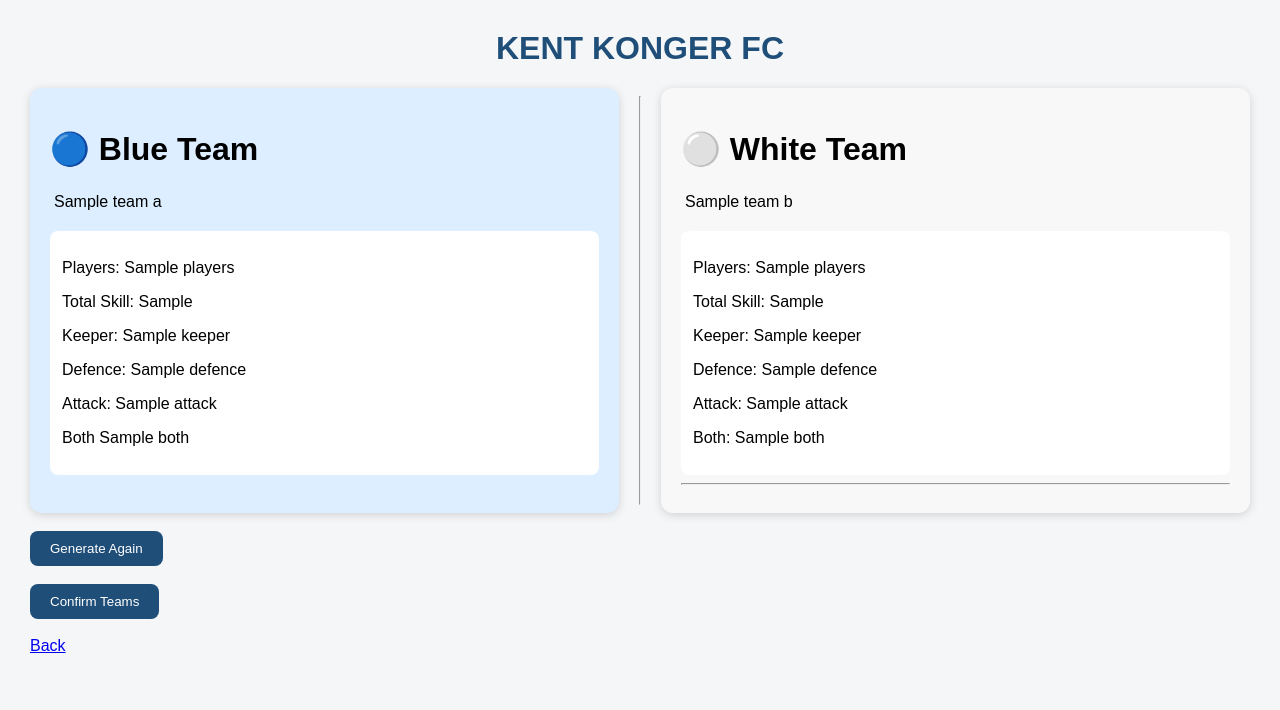
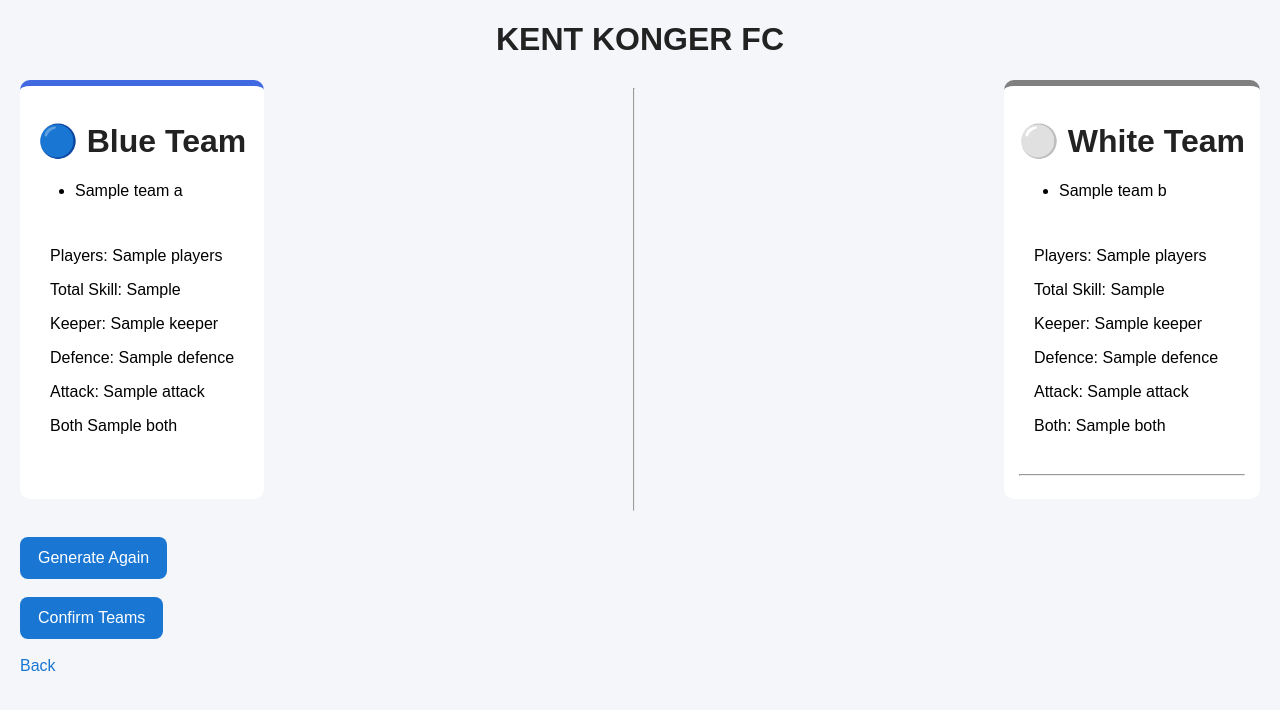
Before and after one commit to KENTKONGERFC/team-splitter, a Flask app: template templates/result.html in a window 1280 px wide. Shown: the top 710 px of the page. Run offline with Flask 3, Linux system fonts and the light colour scheme; the template is opened without the code that fills it: most values are stand-ins (such as "Sample title", 1, 10 or a date in 2020).

Commit message:
Refactor result.html to streamline styles and title
Removed unused CSS styles and updated title.

```diff
--- a/templates/result.html
+++ b/templates/result.html
@@ -2,107 +2,23 @@
 <html>
 
 <head>
+
+<meta charset="UTF-8">
+
+<meta
+name="viewport"
+content="width=device-width, initial-scale=1.0">
+
+<title>Football Team Splitter</title>
+
+<link
+rel="stylesheet"
+href="{{ url_for('static', filename='style.css') }}">
+
+</head>
+
+<head>
 <title>Team Result</title>
-
-<style>
-
-body{
-    font-family: Arial, sans-serif;
-    background:#f4f6f8;
-    margin:30px;
-}
-
-.title{
-    text-align:center;
-    color:#1f4e79;
-}
-
-.teams{
-    display:flex;
-    gap:20px;
-}
-
-.team{
-    flex:1;
-    border-radius:15px;
-    padding:20px;
-    box-shadow:0 2px 10px rgba(0,0,0,.15);
-}
-
-.blue{
-    background:#dceeff;
-}
-
-.white{
-    background:#ffffff;
-}
-
-.team h2{
-    text-align:center;
-}
-
-.team ul{
-    list-style:none;
-    padding-left:0;
-}
-
-.team li{
-    padding:4px;
-}
-
-.stats{
-    background:white;
-    padding:12px;
-    border-radius:10px;
-    margin-top:15px;
-}
-
-.buttons{
-    text-align:center;
-    margin-top:30px;
-}
-
-button{
-    background:#1f4e79;
-    color:white;
-    border:none;
-    padding:10px 20px;
-    border-radius:8px;
-    cursor:pointer;
-}
-
-button:hover{
-    opacity:0.9;
-}
-
-
-.teams{
-    display:flex;
-    gap:20px;
-}
-
-.team{
-    flex:1;
-    border-radius:12px;
-    padding:20px;
-}
-
-.blue{
-    background:#dceeff;
-}
-
-.white{
-    background:#f8f8f8;
-}
-
-.stats{
-    background:white;
-    padding:12px;
-    border-radius:8px;
-}
-
-</style>
-
 </head>
 
 <body>
```
